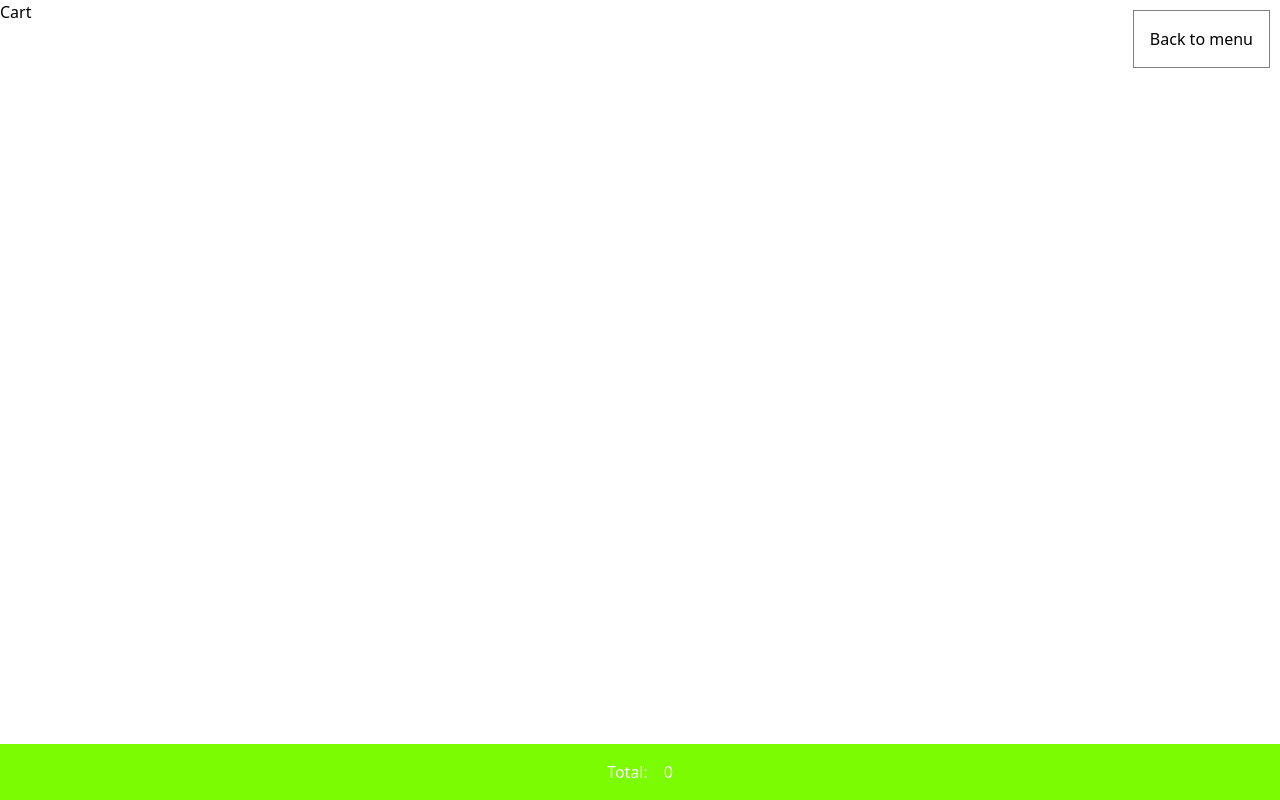
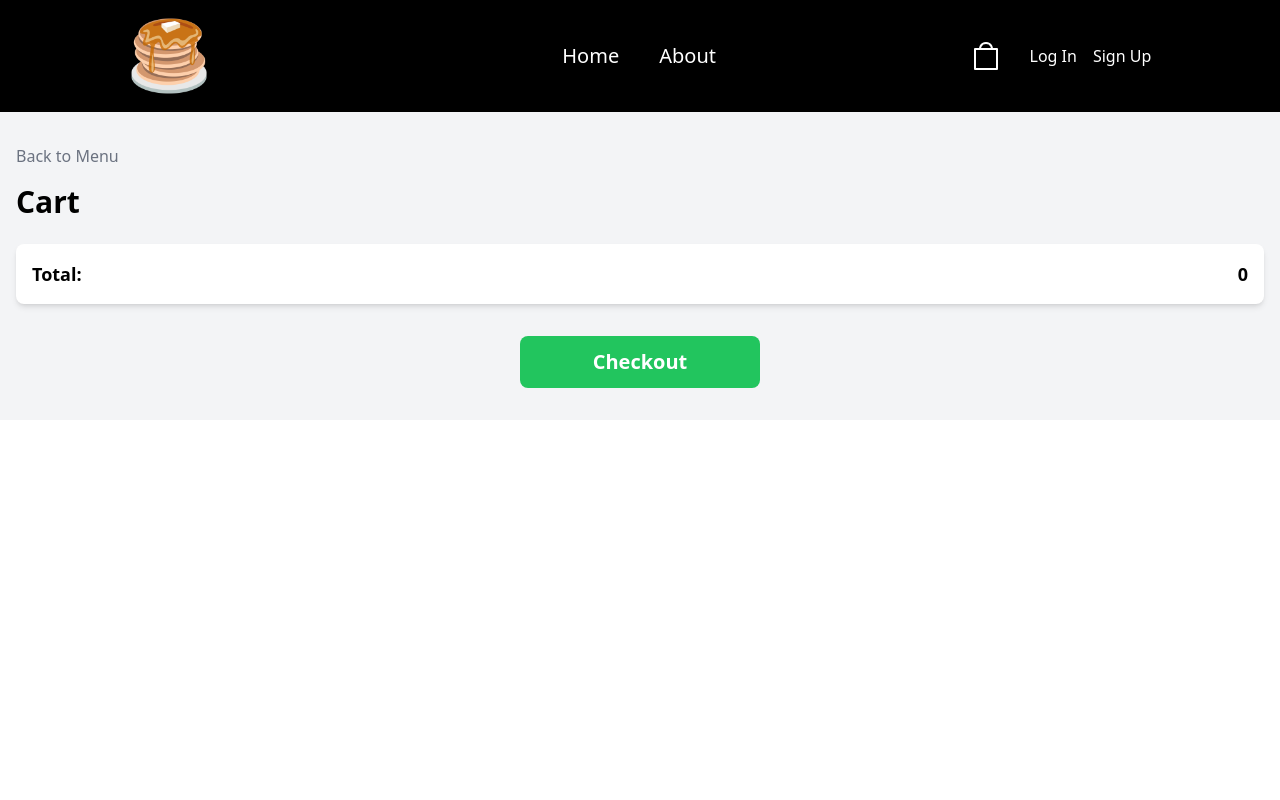
Before and after one commit to David-Pozhar/coursework-app, a Vue app: page /cart in a window 1280 px wide. Built offline with nearby package versions, Linux system fonts and the light colour scheme.

Commit message:
updated cart visual

```diff
--- a/src/components/Cart/Cart.vue
+++ b/src/components/Cart/Cart.vue
@@ -1,37 +1,51 @@
 <template>
-    <div class="cart_wrapper">
-        <router-link :to="{name: 'menu'}">
-            <div class="back_to_menu">Back to menu</div>
+    <Header />
+
+    <div class="bg-gray-100 px-4 py-8">
+        <router-link :to="{ name: 'menu' }">
+            <div class="text-gray-500 hover:text-gray-700 cursor-pointer mb-4">
+                Back to Menu
+            </div>
         </router-link>
 
-        <h1>Cart</h1>
+        <h1 class="text-3xl font-bold mb-6">Cart</h1>
+
         <CartItem
             v-for="(item, index) in CART"
-            :key="item.id"
+            :key="item._id"
             :cart_item_data="item"
             @deleteFromCart="deleteFromCart(index)"
             @incrementQuantity="incrementQuantity(index)"
             @decrementQuantity="decrementQuantity(index)"
         />
 
-        <div class="cart_total">
-            <p class="total_amount">Total: </p>
-            <p>{{ getTotalCost }}</p>
+        <div class="cart_total bg-white rounded-lg shadow-md p-4 flex items-center justify-between mt-6">
+            <p class="total_amount text-lg font-semibold">Total:</p>
+            <p class="text-lg font-semibold">{{ getTotalCost }}</p>
+        </div>
+
+        <div class="flex justify-center items-center mt-8">
+            <router-link to="/checkout">
+                <button class="w-60 bg-green-500 hover:bg-green-600 text-white font-semibold py-3 px-6 rounded-lg text-xl">
+                    Checkout
+                </button>
+            </router-link>
         </div>
     </div>
-</template>
+  </template>
 
 <script lang="ts">
     import { defineComponent } from 'vue';
     import CartItem from './CartItem.vue'
     import { ICart } from '@/models/ICart';
     import { mapActions, mapGetters } from 'vuex';
+    import Header from '../Home/Header/Header.vue';
 
 
     export default defineComponent({
         name: 'Cart',
         components: {
-            CartItem
+            CartItem, Header
         },
         methods: {
             ...mapActions([
@@ -53,7 +67,7 @@
         computed: {
             ...mapGetters([
                 'CART'
-            ]),
+            ]) as {CART: () => ICart[]},
 
             getTotalCost(): number {
                 if (this.CART.length) {
@@ -75,27 +89,5 @@
 </script>
 
 <style>
-    .back_to_menu {
-        position: absolute;
-        top: 10px;
-        right: 10px;
-        padding: 16px;
-        border: 1px solid grey;
-    }
 
-    .cart_total {
-        margin-top: 50px;
-        display: flex;
-        background-color: #7CFC00;
-        bottom: 0;
-        right: 0;
-        left: 0;
-        padding: 16px;
-        justify-content: center;
-        color: white;
-        position: fixed;
-    }
-    .total_amount {
-        margin-right: 16px;
-    }
 </style>
--- a/src/components/Cart/CartItem.vue
+++ b/src/components/Cart/CartItem.vue
@@ -1,20 +1,37 @@
 <template>
-    <div class="cart-item">
-        <img src="" alt="img">
-        <div class="cart-item-info">
-            <p class="menu_item_name">{{ cart_item_data.title }}</p>
-            <p class="menu_item_desc">{{ cart_item_data.description }}</p>
-            <p class="menu_item_price">{{ cart_item_data.price }}</p>
-            <button
+    <div class="flex items-center border-b border-gray-200 py-4">
+        <img class="w-16 h-16 object-cover rounded-md mr-4"
+            :src="cart_item_data.imageUrl"
+            :alt="cart_item_data.title"
+        />
+        <div class="flex-1">
+            <p class="text-xl font-semibold text-gray-800 mb-2">
+                {{ cart_item_data.title }}
+            </p>
+            <p class="text-gray-600 mb-2">
+                {{ cart_item_data.description }}
+            </p>
+            <p class="text-gray-800 font-semibold">
+                {{ cart_item_data.price }}
+            </p>
+            <button class="bg-red-500 hover:bg-red-600 text-white font-semibold py-2 px-4 rounded mt-2"
                 @click="deleteFromCart"
-            >Delete
+            >
+                Delete
             </button>
         </div>
-
-        <div class="cart-item-quantity">
-            <span class="quantity_btn" @click="incrementQuantity">+</span>
-            <p>Quantity: {{ cart_item_data.quantity }}</p>
-            <span class="quantity_btn" @click="decrementQuantity">-</span>
+        <div class="flex items-center">
+            <span class="bg-blue-500 hover:bg-blue-600 text-white font-semibold py-2 px-4 rounded cursor-pointer"
+                @click="incrementQuantity"
+            >
+                +
+            </span>
+            <p class="text-gray-800 font-semibold mx-4">Quantity: {{ cart_item_data.quantity }}</p>
+            <span class="bg-blue-500 hover:bg-blue-600 text-white font-semibold py-2 px-4 rounded cursor-pointer"
+                @click="decrementQuantity"
+            >
+                -
+            </span>
         </div>
     </div>
 </template>
@@ -52,17 +69,5 @@
 </script>
 
 <style>
-    .cart-item {
-        display: flex;
-        flex-wrap: nowrap;
-        justify-content: space-between;
-        align-items: center;
-        box-shadow: 0 0 8px 0 #e0e0e0;
-        padding: 16px;
-        margin-bottom: 16px;
-    }
 
-    .quantity_btn {
-        cursor: pointer;
-    }
 </style>
--- a/src/components/Menu/MenuItem/MenuItem.vue
+++ b/src/components/Menu/MenuItem/MenuItem.vue
@@ -5,11 +5,12 @@
                 <img v-if="product_data.imageUrl" :src="product_data.imageUrl" alt="img" class="w-40 h-40 rounded-xl object-covers">
                 <img v-else src="" alt="img">
             </div>
+
             <p class="text-lg font-bold text-gray-900">{{ product_data.title }}</p>
             <p class="text-gray-600 mt-2">{{ product_data.description }}</p>
             <p class="text-gray-900 font-semibold mt-2">Price: {{ product_data.price }}</p>
-                <button
-                class="w-full flex items-center justify-center mt-2 px-4 py-3 bg-gradient-to-br from-amber-400 to-amber-500 rounded-lg hover:shadow-lg transition-all ease-in-out duration-100 text-white font-bold"
+
+            <button class="w-full flex items-center justify-center mt-2 px-4 py-3 bg-gradient-to-br from-amber-400 to-amber-500 rounded-lg hover:shadow-lg transition-all ease-in-out duration-100 text-white font-bold"
                     @click="addToCart"
                 >
                 Add to Cart
```
Lines whose indentation alone changed are shown as unchanged.
